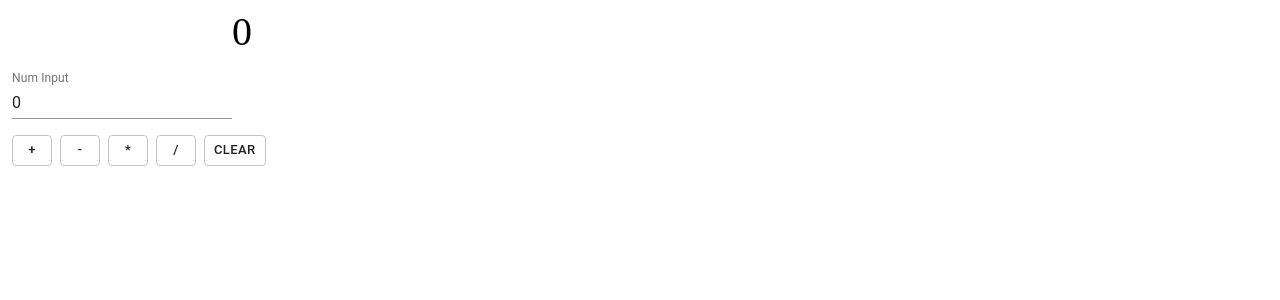
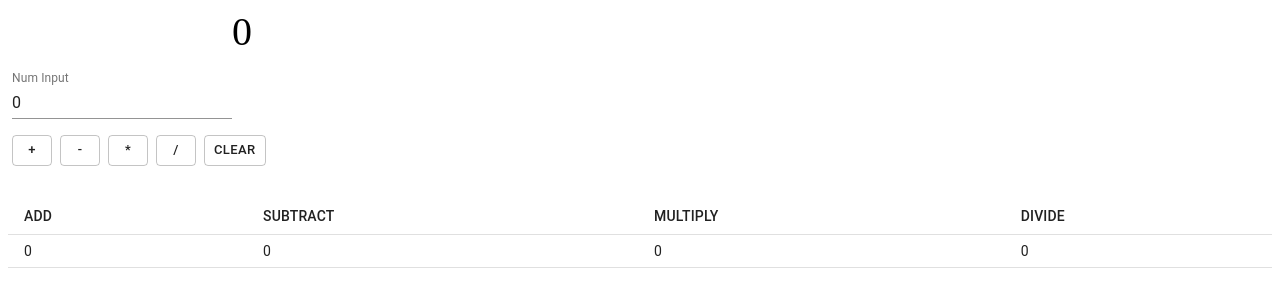
Before and after one commit to ormagomy/fe-bootcamp-09142020, a React (Create React App) app in the folder calc-app/: page / in a window 1280 px wide. Shown: the top 300 px of the page. Built offline with nearby package versions, Linux system fonts and the light colour scheme.

Commit message:
minor refactor

```diff
--- a/calc-app/src/index.tsx
+++ b/calc-app/src/index.tsx
@@ -2,7 +2,7 @@ import React, { ChangeEvent, useState } from 'react';
 import ReactDOM from 'react-dom';
 import { Action, Reducer, createStore, bindActionCreators, combineReducers } from 'redux';
 import { useSelector, useDispatch, Provider } from 'react-redux';
-import { TextField, Button, makeStyles, IconButton, List, ListItem } from '@material-ui/core';
+import { TextField, Button, makeStyles, IconButton, List, ListItem, Table, TableBody, TableHead, TableRow, TableCell } from '@material-ui/core';
 import { Delete } from '@material-ui/icons';
 
 const ADD_ACTION = 'ADD';
@@ -69,7 +69,6 @@ type CalcToolHistory = {
 };
 
 type CalcToolState = {
-    result: number;
     history: CalcToolHistory[];
     validationError?: string;
 };
@@ -88,27 +87,6 @@ function isValidationErrorAction(action: Action<string>): action is ValidationEr
 }
 
 type CalcActions = CalcOpAction | DeleteHistoryAction | ClearAction | ValidationErrorAction;
-
-const resultReducer: Reducer<number, CalcActions> = (result = 0, action) => {
-    if (isCalcOpAction(action)) {
-        switch (action.type) {
-            case ADD_ACTION:
-                return result + action.payload.num;
-            case SUBTRACT_ACTION:
-                return result - action.payload.num;
-            case MULTIPLY_ACTION:
-                return result * action.payload.num;
-            case DIVIDE_ACTION:
-                return result / action.payload.num;
-        }
-    }
-
-    if (isClearAction(action)) {
-        return 0;
-    }
-
-    return result;
-};
 
 const historyReducer: Reducer<CalcToolHistory[], CalcActions> = (history = [], action) => {
     if (isCalcOpAction(action)) {
@@ -138,7 +116,6 @@ const validationErrorReducer: Reducer<string, CalcActions> = (validationError =
 
 const calcToolStore = createStore(
     combineReducers({
-        result: resultReducer,
         history: historyReducer,
         validationError: validationErrorReducer,
     })
@@ -177,7 +154,7 @@ const useStyles = makeStyles({
 });
 
 type CalcToolProps = {
-    result: number;
+    result: CalcToolResults;
     history: CalcToolHistory[];
     validationError?: string;
     onAdd: (num: number) => void;
@@ -188,6 +165,15 @@ type CalcToolProps = {
     onDeleteHistory: (num: number) => void;
     onValidationError: (message: string) => void;
 };
+
+type Stats = {
+    add: number;
+    subtract: number;
+    multiply: number;
+    divide: number;
+};
+
+type CalcToolResults = { total: number; stats: Stats };
 
 function CalcTool({ result, history, validationError, onAdd, onSubtract, onMultiply, onDivide, onClear, onDeleteHistory, onValidationError }: CalcToolProps) {
     const [numInput, setNumInput] = useState(0);
@@ -221,7 +207,7 @@ function CalcTool({ result, history, validationError, onAdd, onSubtract, onMulti
 
     return (
         <>
-            <div className={classes.resultContainer}>{result}</div>
+            <div className={classes.resultContainer}>{result.total}</div>
             <div className={classes.inputContainer}>
                 <TextField type="number" label="Num Input" value={numInput} onChange={inputChange} />
             </div>
@@ -254,13 +240,68 @@ function CalcTool({ result, history, validationError, onAdd, onSubtract, onMulti
                     </ListItem>
                 ))}
             </List>
+            <Table size="small">
+                <TableHead>
+                    <TableRow>
+                        <TableCell>ADD</TableCell>
+                        <TableCell>SUBTRACT</TableCell>
+                        <TableCell>MULTIPLY</TableCell>
+                        <TableCell>DIVIDE</TableCell>
+                    </TableRow>
+                </TableHead>
+                <TableBody>
+                    <TableRow>
+                        <TableCell>{result.stats.add}</TableCell>
+                        <TableCell>{result.stats.subtract}</TableCell>
+                        <TableCell>{result.stats.multiply}</TableCell>
+                        <TableCell>{result.stats.divide}</TableCell>
+                    </TableRow>
+                </TableBody>
+            </Table>
         </>
     );
 }
 
 function CalcToolContainer() {
     const stateMap = {
-        result: useSelector<CalcToolState, number>(state => state.result),
+        result: useSelector<CalcToolState, CalcToolResults>(state => {
+            const total = state.history.reduce((total: number, item: CalcToolHistory) => {
+                switch (item.operation) {
+                    case ADD_ACTION:
+                        return total + item.value;
+                    case SUBTRACT_ACTION:
+                        return total - item.value;
+                    case MULTIPLY_ACTION:
+                        return total * item.value;
+                    case DIVIDE_ACTION:
+                        return total / item.value;
+                }
+                return total;
+            }, 0);
+
+            const stats = state.history.reduce(
+                (stats: Stats, item: CalcToolHistory) => {
+                    switch (item.operation) {
+                        case ADD_ACTION:
+                            stats.add++;
+                            break;
+                        case SUBTRACT_ACTION:
+                            stats.subtract++;
+                            break;
+                        case MULTIPLY_ACTION:
+                            stats.multiply++;
+                            break;
+                        case DIVIDE_ACTION:
+                            stats.divide++;
+                            break;
+                    }
+                    return stats;
+                },
+                { add: 0, subtract: 0, multiply: 0, divide: 0 }
+            );
+
+            return { total, stats };
+        }),
         history: useSelector<CalcToolState, CalcToolHistory[]>(state => state.history),
         validationError: useSelector<CalcToolState, string | undefined>(state => state.validationError),
     };
```
